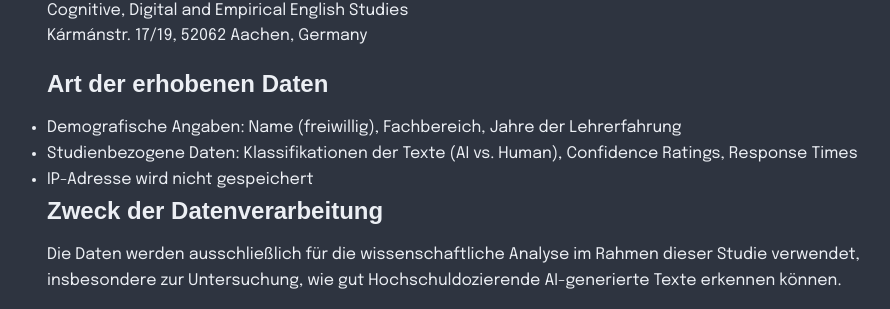
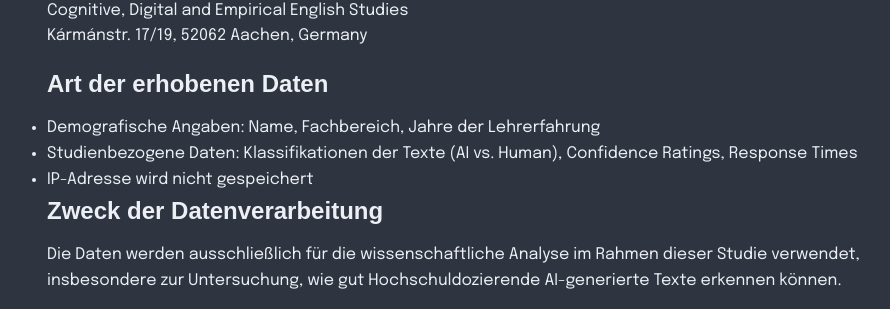
Before and after one commit to LStoneyy/ai-generated-texts, a Django app: page /datenschutz/ in a window 1280 px wide. Shown: the part 420-729 px from the top of the page, without its empty margins (175-1065 px from the left). Run offline with Django 5.2, Linux system fonts and the light colour scheme; some web fonts are replaced.

Commit message:
Fixed datenschutz link + demographic info

```diff
--- a/study/templates/study/datenschutz.html
+++ b/study/templates/study/datenschutz.html
@@ -24,7 +24,7 @@
 
   <h2>Art der erhobenen Daten</h2>
   <ul>
-    <li>Demografische Angaben: Name (freiwillig), Fachbereich, Jahre der Lehrerfahrung</li>
+    <li>Demografische Angaben: Name, Fachbereich, Jahre der Lehrerfahrung</li>
     <li>Studienbezogene Daten: Klassifikationen der Texte (AI vs. Human), Confidence Ratings, Response Times</li>
     <li>IP-Adresse wird nicht gespeichert</li>
   </ul>
--- a/study/templates/study/start.html
+++ b/study/templates/study/start.html
@@ -45,7 +45,7 @@
 
     <p style="font-size: 0.8rem; margin-top: 1rem; color: #bfbfbf;">
         By participating in this study, you automatically consent to the storage and use of your data for research purposes.
-        More information can be found on the <a href="#">Data Protection</a> page.
+        More information can be found on the <a href="/datenschutz/">Data Protection</a> page.
     </p>
 </div>
 {% endblock %}
```
